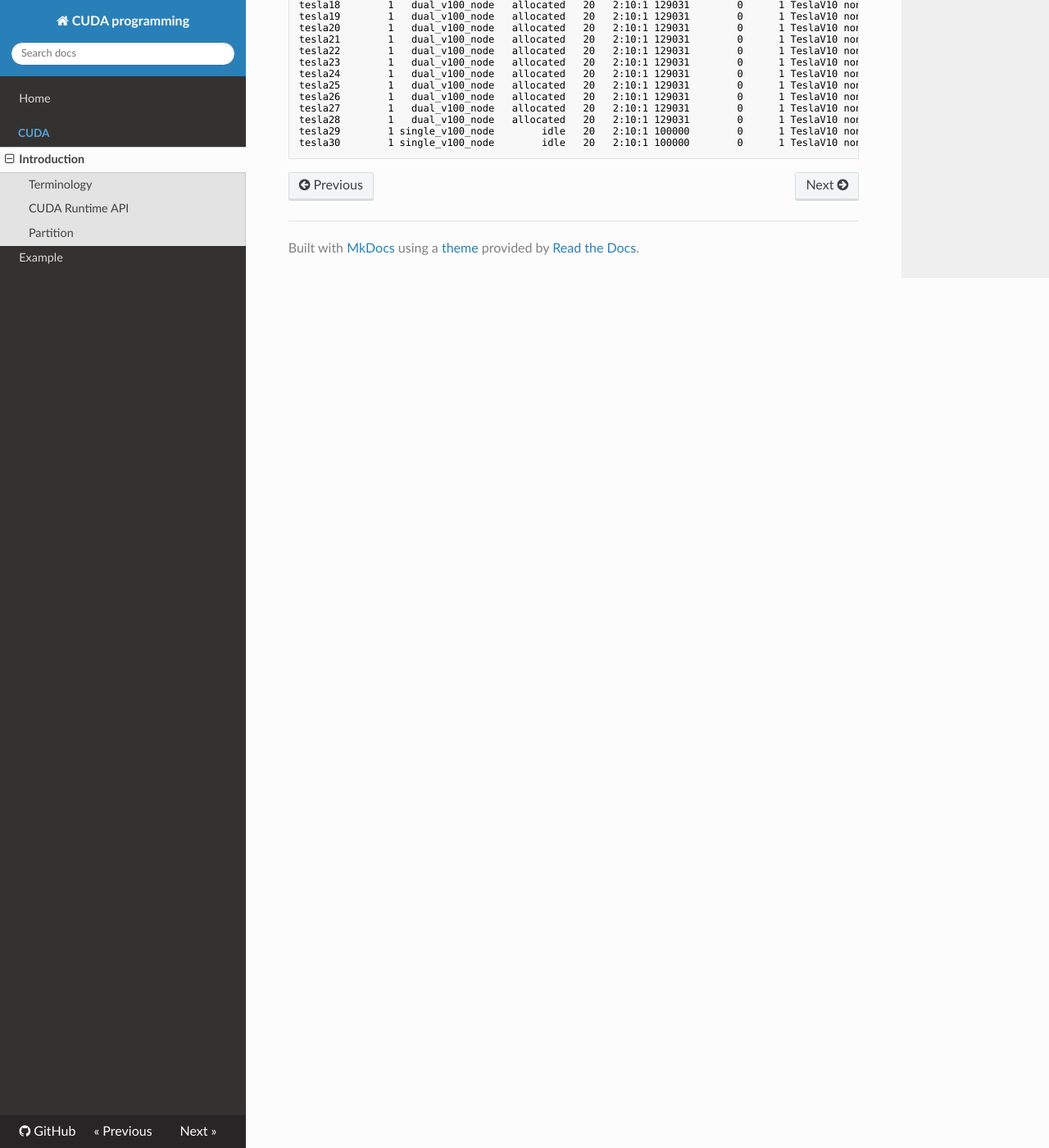
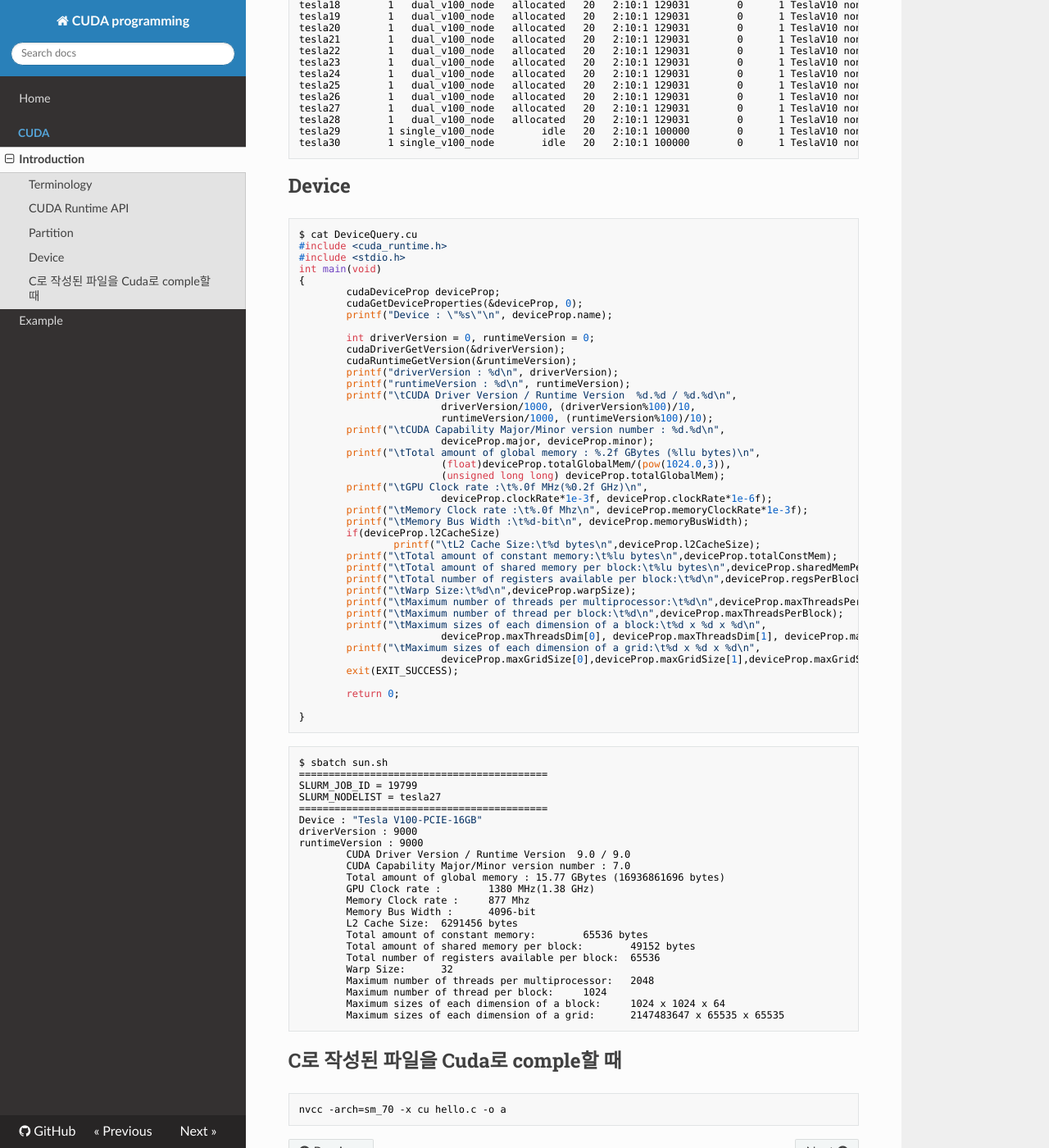
Before and after one commit to WonyoungCho/CUDA, an MkDocs documentation site: the page built from docs/CUDA_int.md, in a window 1280 px wide and 1400 px high, scrolled down 1308 px. Shown: the whole window at 82% size. Built offline with MkDocs 1.6.1, drawn with Linux system fonts in a browser that asks for light colours; nearby versions of some CDN libraries; old or Windows-style settings are respelled for this version of MkDocs.

Commit message:
Update CUDA_int.md

````diff
--- a/docs/CUDA_int.md
+++ b/docs/CUDA_int.md
@@ -16,7 +16,6 @@ __host__cudaError_t cudaGetDeviceProperties(cudaDeviceProp *prop, int device)
 > : 지정된 디바이스의 정보를 반환
 > - `prop` : 지정된 디바이스에 대한 속성
 > - `device` : 속성을 얻고자 하는 디바이스 번호
-
 
 ## Partition
 ```sh
@@ -79,3 +78,80 @@ tesla28        1   dual_v100_node   allocated   20   2:10:1 129031        0
 tesla29        1 single_v100_node        idle   20   2:10:1 100000        0      1 TeslaV10 none
 tesla30        1 single_v100_node        idle   20   2:10:1 100000        0      1 TeslaV10 none
 ```
+
+## Device
+```c
+$ cat DeviceQuery.cu
+#include <cuda_runtime.h>
+#include <stdio.h>
+int main(void)
+{
+        cudaDeviceProp deviceProp;
+        cudaGetDeviceProperties(&deviceProp, 0);
+        printf("Device : \"%s\"\n", deviceProp.name);
+
+        int driverVersion = 0, runtimeVersion = 0;
+        cudaDriverGetVersion(&driverVersion);
+        cudaRuntimeGetVersion(&runtimeVersion);
+        printf("driverVersion : %d\n", driverVersion);
+        printf("runtimeVersion : %d\n", runtimeVersion);
+        printf("\tCUDA Driver Version / Runtime Version  %d.%d / %d.%d\n",
+                        driverVersion/1000, (driverVersion%100)/10,
+                        runtimeVersion/1000, (runtimeVersion%100)/10);
+        printf("\tCUDA Capability Major/Minor version number : %d.%d\n",
+                        deviceProp.major, deviceProp.minor);
+        printf("\tTotal amount of global memory : %.2f GBytes (%llu bytes)\n",
+                        (float)deviceProp.totalGlobalMem/(pow(1024.0,3)),
+                        (unsigned long long) deviceProp.totalGlobalMem);
+        printf("\tGPU Clock rate :\t%.0f MHz(%0.2f GHz)\n",
+                        deviceProp.clockRate*1e-3f, deviceProp.clockRate*1e-6f);
+        printf("\tMemory Clock rate :\t%.0f Mhz\n", deviceProp.memoryClockRate*1e-3f);
+        printf("\tMemory Bus Width :\t%d-bit\n", deviceProp.memoryBusWidth);
+        if(deviceProp.l2CacheSize)
+                printf("\tL2 Cache Size:\t%d bytes\n",deviceProp.l2CacheSize);
+        printf("\tTotal amount of constant memory:\t%lu bytes\n",deviceProp.totalConstMem);
+        printf("\tTotal amount of shared memory per block:\t%lu bytes\n",deviceProp.sharedMemPerBlock);
+        printf("\tTotal number of registers available per block:\t%d\n",deviceProp.regsPerBlock);
+        printf("\tWarp Size:\t%d\n",deviceProp.warpSize);
+        printf("\tMaximum number of threads per multiprocessor:\t%d\n",deviceProp.maxThreadsPerMultiProcessor);
+        printf("\tMaximum number of thread per block:\t%d\n",deviceProp.maxThreadsPerBlock);
+        printf("\tMaximum sizes of each dimension of a block:\t%d x %d x %d\n",
+                        deviceProp.maxThreadsDim[0], deviceProp.maxThreadsDim[1], deviceProp.maxThreadsDim[2]);
+        printf("\tMaximum sizes of each dimension of a grid:\t%d x %d x %d\n",
+                        deviceProp.maxGridSize[0],deviceProp.maxGridSize[1],deviceProp.maxGridSize[2]);
+        exit(EXIT_SUCCESS);
+
+        return 0;
+
+}
+```
+```sh
+$ sbatch sun.sh
+==========================================
+SLURM_JOB_ID = 19799
+SLURM_NODELIST = tesla27
+==========================================
+Device : "Tesla V100-PCIE-16GB"
+driverVersion : 9000
+runtimeVersion : 9000
+        CUDA Driver Version / Runtime Version  9.0 / 9.0
+        CUDA Capability Major/Minor version number : 7.0
+        Total amount of global memory : 15.77 GBytes (16936861696 bytes)
+        GPU Clock rate :        1380 MHz(1.38 GHz)
+        Memory Clock rate :     877 Mhz
+        Memory Bus Width :      4096-bit
+        L2 Cache Size:  6291456 bytes
+        Total amount of constant memory:        65536 bytes
+        Total amount of shared memory per block:        49152 bytes
+        Total number of registers available per block:  65536
+        Warp Size:      32
+        Maximum number of threads per multiprocessor:   2048
+        Maximum number of thread per block:     1024
+        Maximum sizes of each dimension of a block:     1024 x 1024 x 64
+        Maximum sizes of each dimension of a grid:      2147483647 x 65535 x 65535
+```
+
+## C로 작성된 파일을 Cuda로 comple할 때
+```c
+nvcc -arch=sm_70 -x cu hello.c -o a
+```
````
